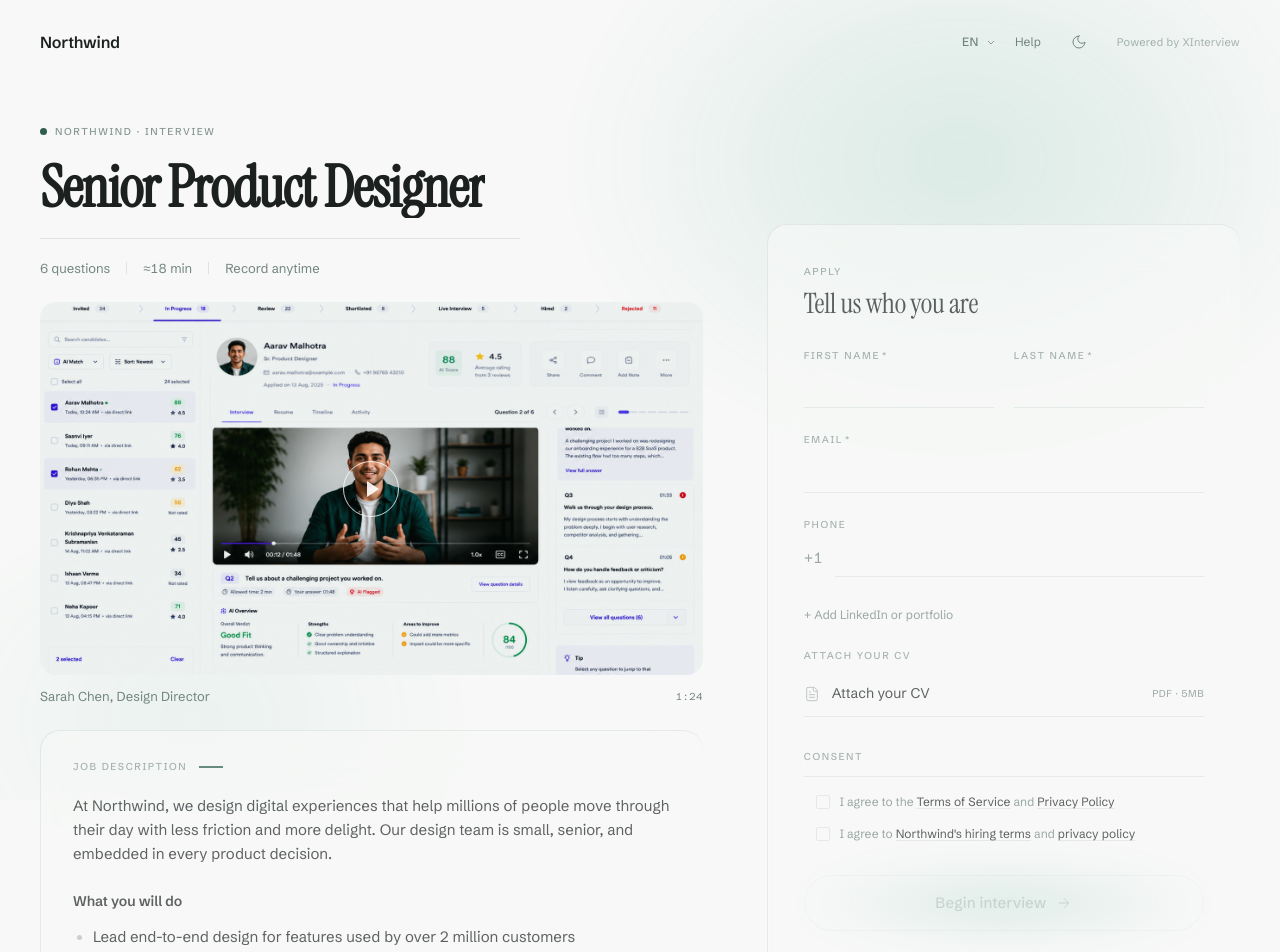
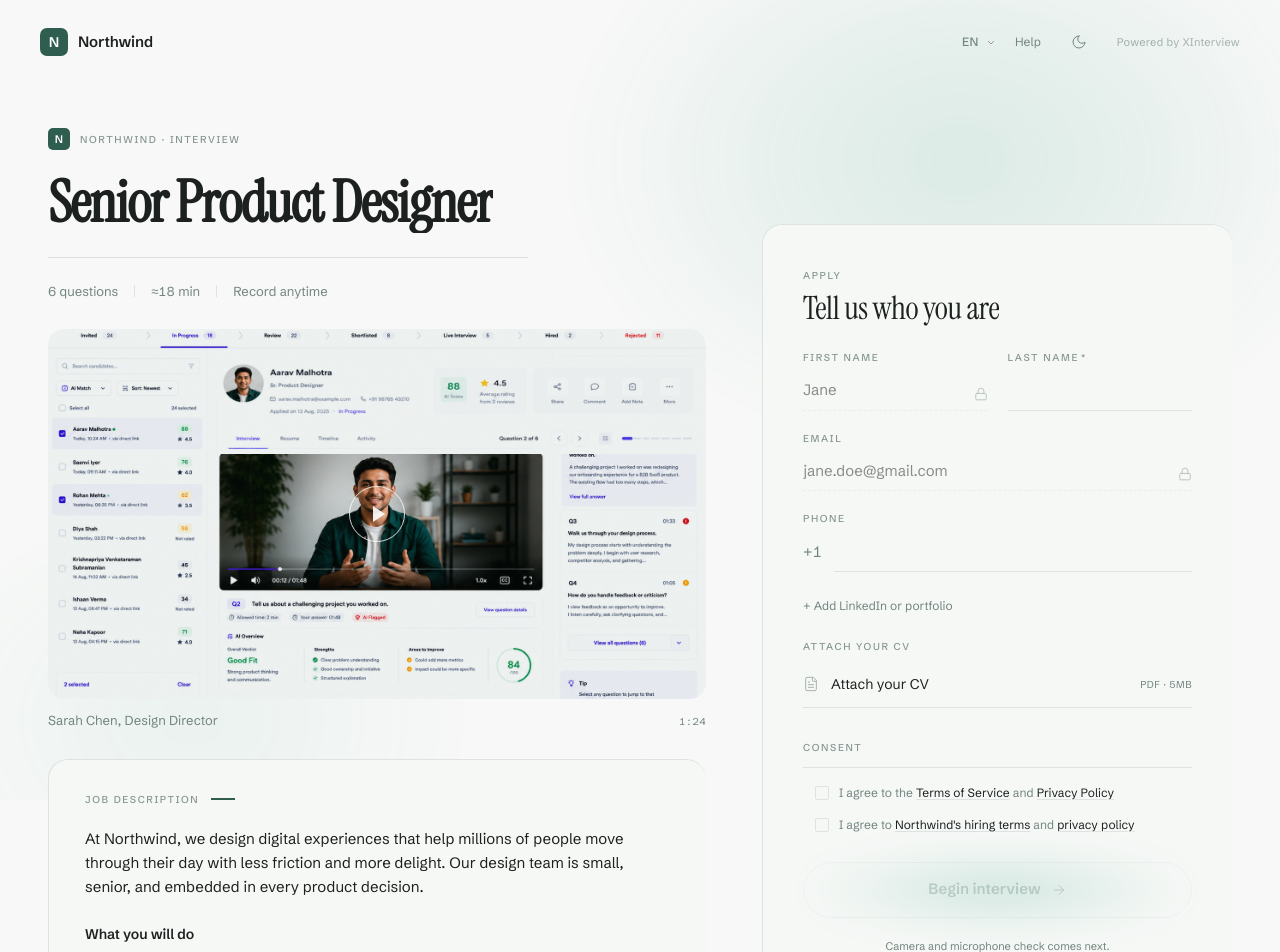
Before and after one commit to 3foxagency-hash/xinterview-ai-foundation-admin, a Next.js app: page /interview/1 in a window 1280 px wide. Shown: the top 952 px of the page. Built offline with nearby package versions, Linux system fonts and the light colour scheme.

Commit message:
Refine interview page visuals and defaults

```diff
--- a/app/interview/[token]/interview.css
+++ b/app/interview/[token]/interview.css
@@ -99,6 +99,35 @@
   color: var(--iv-text);
   letter-spacing: -0.01em;
   text-decoration: none;
+}
+
+.iv-brand-mark {
+  display: flex;
+  align-items: center;
+  justify-content: center;
+  width: 28px;
+  height: 28px;
+  border-radius: 7px;
+  background: var(--iv-accent);
+  color: var(--iv-on-accent);
+  font-size: 14px;
+  font-weight: 700;
+  letter-spacing: 0;
+  flex-shrink: 0;
+}
+
+.iv-brand-mark-sm {
+  width: 22px;
+  height: 22px;
+  border-radius: 5px;
+  font-size: 11px;
+}
+
+.iv-wordmark {
+  font-family: var(--iv-font-body);
+  font-size: 15px;
+  font-weight: 600;
+  letter-spacing: -0.01em;
 }
 
 .iv-topbar-logo img {
@@ -278,7 +307,7 @@
 /* ── Translucent plane ── */
 .iv-plane {
   background: var(--iv-surface);
-  opacity: var(--iv-surface-opacity, 0.7);
+  opacity: 1;
   backdrop-filter: blur(24px);
   -webkit-backdrop-filter: blur(24px);
   border-radius: 20px;
@@ -287,6 +316,17 @@
   border-right: none;
   border-bottom: none;
   position: relative;
+}
+
+.iv-plane::before {
+  content: '';
+  position: absolute;
+  inset: 0;
+  border-radius: 20px;
+  background: var(--iv-canvas);
+  opacity: var(--iv-surface-opacity, 0.7);
+  pointer-events: none;
+  z-index: -1;
 }
 
 /* ── Video frame ── */
@@ -379,9 +419,14 @@
 /* ── Job description panel ── */
 .iv-desc-panel {
   position: relative;
-  padding: 28px 32px;
+  padding: 32px 36px 28px;
   max-height: 480px;
   overflow: hidden;
+}
+
+.iv-desc-panel > * {
+  position: relative;
+  z-index: 1;
 }
 
 .iv-desc-panel.expanded {
@@ -501,22 +546,27 @@
 
 /* ── Form panel ── */
 .iv-form-panel {
-  padding: 32px 36px;
+  padding: 36px 40px 32px;
+}
+
+.iv-form-panel > * {
+  position: relative;
+  z-index: 1;
 }
 
 .iv-form-heading {
   font-family: var(--iv-font-display);
-  font-size: 28px;
+  font-size: 32px;
   font-weight: 400;
   line-height: 1.1;
   color: var(--iv-text);
-  margin: 8px 0 28px 0;
-  letter-spacing: -0.01em;
+  margin: 6px 0 24px 0;
+  letter-spacing: -0.015em;
 }
 
 /* ── Underline field ── */
 .iv-field {
-  margin-bottom: 24px;
+  margin-bottom: 20px;
 }
 
 .iv-field-row {
@@ -820,8 +870,16 @@
 
 /* ── CTA ── */
 .iv-cta-wrap {
-  margin-top: 32px;
+  margin-top: 28px;
   position: relative;
+}
+
+.iv-cta-wrap:hover .iv-cta-tooltip {
+  opacity: 1;
+}
+
+.iv-cta-tooltip {
+  transition: opacity 0.15s ease;
 }
 
 .iv-cta-bloom {
@@ -852,14 +910,16 @@
   color: var(--iv-on-accent);
   font-family: var(--iv-font-body);
   font-size: 15px;
-  font-weight: 500;
-  letter-spacing: 0.01em;
+  font-weight: 600;
+  letter-spacing: 0.005em;
   cursor: pointer;
-  transition: opacity 0.2s ease, transform 0.15s ease;
+  transition: opacity 0.2s ease, transform 0.15s ease, box-shadow 0.2s ease;
+  box-shadow: 0 1px 3px rgba(0, 0, 0, 0.08);
 }
 
 .iv-cta:hover:not(:disabled) {
   transform: translateY(-1px);
+  box-shadow: 0 4px 12px rgba(0, 0, 0, 0.12);
 }
 
 .iv-cta:focus-visible {
@@ -868,11 +928,12 @@
 }
 
 .iv-cta:disabled {
-  opacity: 0.4;
+  opacity: 0.35;
   cursor: not-allowed;
   background: transparent;
   color: var(--iv-text-secondary);
   border: 1px solid var(--iv-hairline);
+  box-shadow: none;
 }
 
 .iv-cta:disabled + .iv-cta-bloom {
@@ -893,7 +954,7 @@
   text-align: center;
   display: flex;
   flex-direction: column;
-  gap: 4px;
+  gap: 5px;
 }
 
 .iv-beneath-line {
@@ -904,24 +965,24 @@
 
 /* ── Trust row ── */
 .iv-trust-row {
-  margin-top: 20px;
+  margin-top: 24px;
   text-align: center;
   font-size: 10px;
   font-weight: 500;
   text-transform: uppercase;
-  letter-spacing: 0.16em;
+  letter-spacing: 0.14em;
   color: var(--iv-text-secondary);
-  opacity: 0.5;
+  opacity: 0.4;
 }
 
 /* ── Layout: two-column (scenarios A, B, C) ── */
 .iv-layout-two-col {
   display: grid;
   grid-template-columns: 7fr 5fr;
-  gap: 64px;
+  gap: 56px;
   max-width: 1320px;
   margin: 0 auto;
-  padding: 40px;
+  padding: 20px 48px 60px;
   position: relative;
   z-index: 2;
 }
@@ -929,13 +990,14 @@
 .iv-left-col {
   display: flex;
   flex-direction: column;
-  gap: 24px;
+  gap: 28px;
+  padding-top: 24px;
 }
 
 .iv-right-col {
   display: flex;
   flex-direction: column;
-  margin-top: 100px;
+  margin-top: 120px;
 }
 
 /* ── Layout: single centred column (scenario D) ── */
@@ -1043,7 +1105,7 @@
     order: -1;
   }
   .iv-form-panel {
-    padding: 24px 28px;
+    padding: 24px 28px 24px;
   }
 }
 
@@ -1084,13 +1146,17 @@
 
   /* Form panel: no floating treatment, sits on canvas */
   .iv-form-panel {
-    padding: 20px 0;
+    padding: 20px 0 20px;
     background: transparent;
     backdrop-filter: none;
     -webkit-backdrop-filter: none;
     border: none;
     border-top: 1px solid var(--iv-hairline);
     border-radius: 0;
+  }
+
+  .iv-form-panel::before {
+    display: none;
   }
 
   .iv-desc-panel {
--- a/components/interview/interview-page.tsx
+++ b/components/interview/interview-page.tsx
@@ -67,10 +67,12 @@ export function InterviewPage() {
                 style={{
                   display: 'flex',
                   alignItems: 'center',
-                  gap: '8px',
+                  gap: '10px',
                 }}
               >
-                <span className="iv-status-dot" aria-hidden="true" />
+                <span className="iv-brand-mark iv-brand-mark-sm" aria-hidden="true">
+                  {config.company.name.charAt(0).toUpperCase()}
+                </span>
                 <span className="iv-micro-label">
                   {config.company.name.toUpperCase()} · INTERVIEW
                 </span>
--- a/components/interview/job-header.tsx
+++ b/components/interview/job-header.tsx
@@ -45,7 +45,7 @@ export function JobHeader({
       style={{
         display: 'flex',
         flexDirection: 'column',
-        gap: '20px',
+        gap: '24px',
         alignItems: 'flex-start',
       }}
     >
@@ -54,10 +54,12 @@ export function JobHeader({
         style={{
           display: 'flex',
           alignItems: 'center',
-          gap: '8px',
+          gap: '10px',
         }}
       >
-        <span className="iv-status-dot" aria-hidden="true" />
+        <span className="iv-brand-mark iv-brand-mark-sm" aria-hidden="true">
+          {companyName.charAt(0).toUpperCase()}
+        </span>
         <span className="iv-micro-label">
           {strings.eyebrow(companyName)}
         </span>
--- a/components/interview/top-bar.tsx
+++ b/components/interview/top-bar.tsx
@@ -27,7 +27,12 @@ export function TopBar({ config }: TopBarProps) {
         {showLogo && (
           <img src={logoSrc!} alt={`${company.name} logo`} />
         )}
-        {showWordmark && <span>{company.name}</span>}
+        {showWordmark && (
+          <>
+            <span className="iv-brand-mark" aria-hidden="true">N</span>
+            <span className="iv-wordmark">{company.name}</span>
+          </>
+        )}
       </div>
 
       {/* Right side controls */}
--- a/config/interview.mock.ts
+++ b/config/interview.mock.ts
@@ -116,7 +116,10 @@ export const interviewConfig: InterviewConfig = {
     resume: { enabled: true, required: true },
   },
 
-  prefilled: {},
+  prefilled: {
+    firstName: 'Jane',
+    email: 'jane.doe@gmail.com',
+  },
 
   consent: {
     platformTermsUrl: 'https://xinterview.com/terms',
@@ -126,7 +129,7 @@ export const interviewConfig: InterviewConfig = {
   },
 
   disclosures: {
-    aiEvaluation: false,
+    aiEvaluation: true,
     monitoring: false,
   },
 
```
